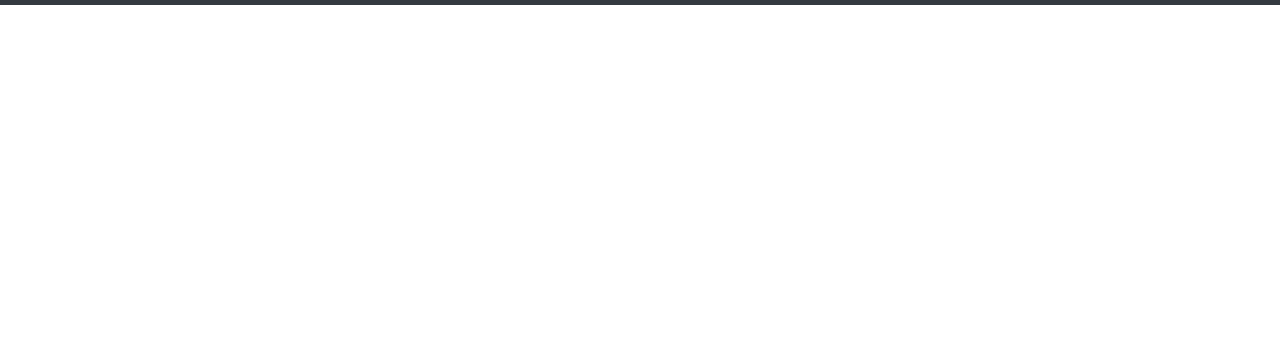
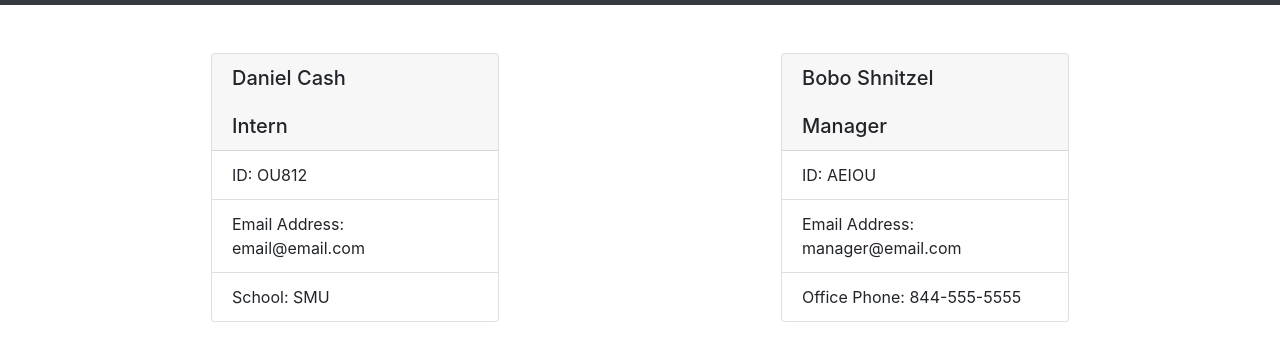
Before and after one commit to dcashdallas/HW-10-TeamProfileGenerator, a website: page output/team.html in a window 1280 px wide. Shown: the part 51-412 px from the top of the page. Drawn offline with nearby package versions, Linux system fonts and the light colour scheme.

Commit message:
adding updated html output file

```diff
--- a/output/team.html
+++ b/output/team.html
@@ -12,4 +12,26 @@
             <span class="navbar-brand mb-0 h1 w-100 text-center">Team Profile</span>
         </nav>
         <div class="container">
-            <div class="row">
+            <div class="row"><div class="col-6">
+            <div class="card mx-auto mb-3" style="width: 18rem">
+            <h5 class="card-header">Daniel Cash<br /><br />Intern</h5>
+            <ul class="list-group list-group-flush">
+                <li class="list-group-item">ID: OU812</li>
+                <li class="list-group-item">Email Address: email@email.com</li>
+                <li class="list-group-item">School: SMU</li>
+            </ul>
+            </div>
+        </div><div class="col-6">
+            <div class="card mx-auto mb-3" style="width: 18rem">
+            <h5 class="card-header">Bobo Shnitzel<br /><br />Manager</h5>
+            <ul class="list-group list-group-flush">
+                <li class="list-group-item">ID: AEIOU</li>
+                <li class="list-group-item">Email Address: manager@email.com</li>
+                <li class="list-group-item">Office Phone: 844-555-5555</li>
+            </ul>
+            </div>
+        </div> </div>
+    </div>
+
+</body>
+</html>
```
